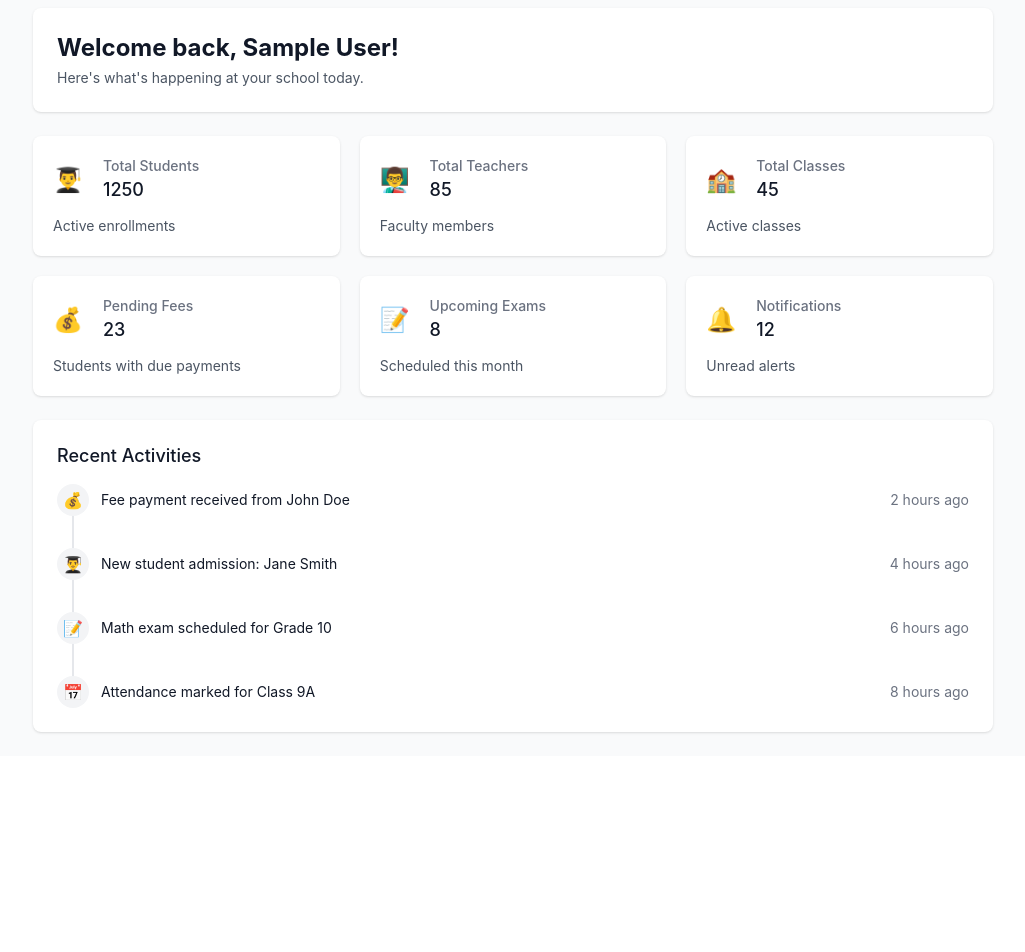
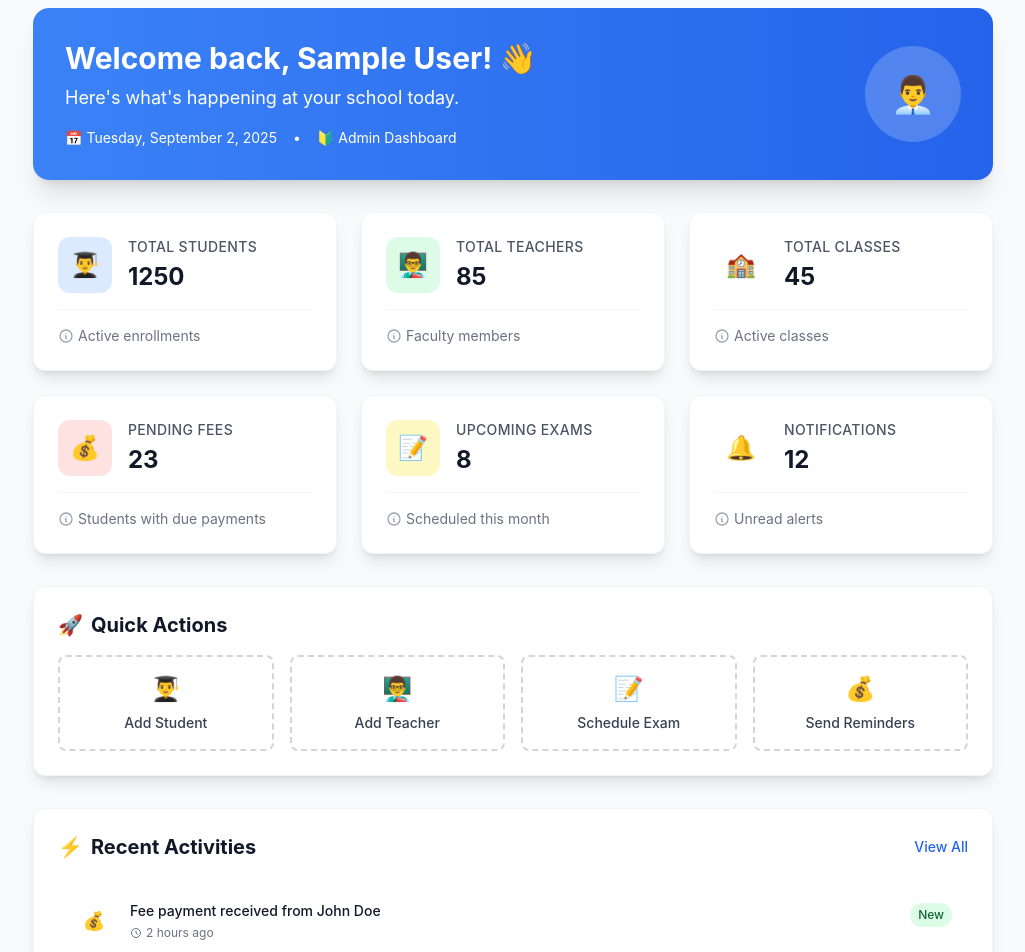
Before and after one commit to Rks950408/school, a React (Create React App) app: page /dashboard in a window 1280 px wide. Shown: the part 640-1592 px from the top of the page, without its empty margins (255-1280 px from the left). Before the commit the page ends 1396 px from the top, so only its background shows below. Built offline with nearby package versions, Linux system fonts and the light colour scheme; no server answers; sample sign-in values are in the browser's storage; the HTML template or start-up script is replaced by a standard one.

Commit message:
Improve Dashboard welcome section and stats cards
cgen-d188086fdc264a12a2aa464958600ee8

```diff
--- a/src/components/Dashboard.js
+++ b/src/components/Dashboard.js
@@ -46,22 +46,27 @@ const Dashboard = () => {
   };
 
   const StatCard = ({ title, value, icon, color, description }) => (
-    <div className="bg-white overflow-hidden shadow rounded-lg">
-      <div className="p-5">
-        <div className="flex items-center">
-          <div className="flex-shrink-0">
-            <div className={`text-2xl ${color}`}>{icon}</div>
+    <div className="bg-white overflow-hidden shadow-lg rounded-xl border border-gray-100 hover:shadow-xl transition-all duration-300 hover:-translate-y-1">
+      <div className="p-6">
+        <div className="flex items-center justify-between">
+          <div className="flex items-center space-x-4">
+            <div className={`p-3 rounded-xl ${color.replace('text-', 'bg-').replace('-600', '-100')}`}>
+              <span className={`text-2xl ${color}`}>{icon}</span>
             </div>
-          <div className="ml-5 w-0 flex-1">
-            <dl>
-              <dt className="text-sm font-medium text-gray-500 truncate">{title}</dt>
-              <dd className="text-lg font-medium text-gray-900">{value}</dd>
-            </dl>
+            <div>
+              <p className="text-sm font-medium text-gray-600 uppercase tracking-wide">{title}</p>
+              <p className="text-2xl font-bold text-gray-900 mt-1">{value}</p>
+            </div>
           </div>
         </div>
         {description && (
-          <div className="mt-3">
-            <p className="text-sm text-gray-600">{description}</p>
+          <div className="mt-4 pt-4 border-t border-gray-100">
+            <p className="text-sm text-gray-500 flex items-center">
+              <svg className="w-4 h-4 mr-1 text-gray-400" fill="none" stroke="currentColor" viewBox="0 0 24 24">
+                <path strokeLinecap="round" strokeLinejoin="round" strokeWidth={2} d="M13 16h-1v-4h-1m1-4h.01M21 12a9 9 0 11-18 0 9 9 0 0118 0z" />
+              </svg>
+              {description}
+            </p>
           </div>
         )}
       </div>
@@ -87,19 +92,35 @@ const Dashboard = () => {
   }
 
   return (
-    <div className="space-y-6">
+    <div className="space-y-8">
       {/* Welcome section */}
-      <div className="bg-white shadow rounded-lg p-6">
-        <h1 className="text-2xl font-bold text-gray-900">
-          Welcome back, {user?.name || user?.email}!
+      <div className="bg-gradient-to-r from-primary-500 to-primary-600 shadow-xl rounded-2xl p-8 text-white">
+        <div className="flex items-center justify-between">
+          <div>
+            <h1 className="text-3xl font-bold">
+              Welcome back, {user?.name || user?.email?.split('@')[0]}! 👋
             </h1>
-        <p className="mt-1 text-sm text-gray-600">
+            <p className="mt-2 text-primary-100 text-lg">
               Here's what's happening at your school today.
             </p>
+            <div className="mt-4 flex items-center space-x-4 text-sm text-primary-100">
+              <span>📅 {new Date().toLocaleDateString('en-US', { weekday: 'long', year: 'numeric', month: 'long', day: 'numeric' })}</span>
+              <span>•</span>
+              <span className="capitalize">🔰 {user?.role} Dashboard</span>
+            </div>
+          </div>
+          <div className="hidden md:block">
+            <div className="w-24 h-24 bg-white/20 rounded-full flex items-center justify-center">
+              <span className="text-4xl">
+                {user?.role === 'admin' ? '👨‍💼' : user?.role === 'teacher' ? '👨‍🏫' : '👨‍🎓'}
+              </span>
+            </div>
+          </div>
+        </div>
       </div>
 
       {/* Stats grid */}
-      <div className="grid grid-cols-1 gap-5 sm:grid-cols-2 lg:grid-cols-3">
+      <div className="grid grid-cols-1 gap-6 sm:grid-cols-2 lg:grid-cols-3">
         <StatCard
           title="Total Students"
           value={stats.totalStudents}
@@ -144,34 +165,71 @@ const Dashboard = () => {
         />
       </div>
 
+      {/* Quick Actions */}
+      {user?.role === 'admin' && (
+        <div className="bg-white shadow-lg rounded-xl border border-gray-100 p-6">
+          <h3 className="text-xl font-bold text-gray-900 mb-4 flex items-center">
+            <span className="mr-2">🚀</span>
+            Quick Actions
+          </h3>
+          <div className="grid grid-cols-2 md:grid-cols-4 gap-4">
+            <button className="flex flex-col items-center p-4 rounded-lg border-2 border-dashed border-gray-300 hover:border-primary-400 hover:bg-primary-50 transition-all duration-200">
+              <span className="text-2xl mb-2">👨‍🎓</span>
+              <span className="text-sm font-medium text-gray-700">Add Student</span>
+            </button>
+            <button className="flex flex-col items-center p-4 rounded-lg border-2 border-dashed border-gray-300 hover:border-primary-400 hover:bg-primary-50 transition-all duration-200">
+              <span className="text-2xl mb-2">👨‍🏫</span>
+              <span className="text-sm font-medium text-gray-700">Add Teacher</span>
+            </button>
+            <button className="flex flex-col items-center p-4 rounded-lg border-2 border-dashed border-gray-300 hover:border-primary-400 hover:bg-primary-50 transition-all duration-200">
+              <span className="text-2xl mb-2">📝</span>
+              <span className="text-sm font-medium text-gray-700">Schedule Exam</span>
+            </button>
+            <button className="flex flex-col items-center p-4 rounded-lg border-2 border-dashed border-gray-300 hover:border-primary-400 hover:bg-primary-50 transition-all duration-200">
+              <span className="text-2xl mb-2">💰</span>
+              <span className="text-sm font-medium text-gray-700">Send Reminders</span>
+            </button>
+          </div>
+        </div>
+      )}
+
       {/* Recent activities */}
-      <div className="bg-white shadow rounded-lg">
-        <div className="px-4 py-5 sm:p-6">
-          <h3 className="text-lg leading-6 font-medium text-gray-900 mb-4">
+      <div className="bg-white shadow-lg rounded-xl border border-gray-100">
+        <div className="px-6 py-6">
+          <div className="flex items-center justify-between mb-6">
+            <h3 className="text-xl font-bold text-gray-900 flex items-center">
+              <span className="mr-2">⚡</span>
               Recent Activities
             </h3>
+            <button className="text-primary-600 hover:text-primary-700 text-sm font-medium">
+              View All
+            </button>
+          </div>
           <div className="flow-root">
-            <ul className="-mb-8">
+            <ul className="space-y-4">
               {recentActivities.map((activity, index) => (
                 <li key={activity.id}>
-                  <div className="relative pb-8">
-                    {index !== recentActivities.length - 1 && (
-                      <span className="absolute top-4 left-4 -ml-px h-full w-0.5 bg-gray-200" />
-                    )}
-                    <div className="relative flex space-x-3">
-                      <div>
-                        <span className="h-8 w-8 rounded-full bg-gray-100 flex items-center justify-center">
-                          {getActivityIcon(activity.type)}
-                        </span>
+                  <div className="flex items-start space-x-4 p-4 rounded-lg hover:bg-gray-50 transition-colors duration-200">
+                    <div className="flex-shrink-0">
+                      <div className="h-10 w-10 rounded-full bg-gradient-to-r from-primary-100 to-primary-200 flex items-center justify-center">
+                        <span className="text-lg">{getActivityIcon(activity.type)}</span>
                       </div>
-                      <div className="min-w-0 flex-1 pt-1.5 flex justify-between space-x-4">
-                        <div>
-                          <p className="text-sm text-gray-900">{activity.message}</p>
                     </div>
-                        <div className="text-right text-sm whitespace-nowrap text-gray-500">
+                    <div className="flex-1 min-w-0">
+                      <p className="text-sm font-medium text-gray-900">
+                        {activity.message}
+                      </p>
+                      <div className="flex items-center mt-1 text-xs text-gray-500">
+                        <svg className="w-3 h-3 mr-1" fill="none" stroke="currentColor" viewBox="0 0 24 24">
+                          <path strokeLinecap="round" strokeLinejoin="round" strokeWidth={2} d="M12 8v4l3 3m6-3a9 9 0 11-18 0 9 9 0 0118 0z" />
+                        </svg>
                         {activity.time}
                       </div>
                     </div>
+                    <div className="flex-shrink-0">
+                      <span className="inline-flex items-center px-2 py-1 rounded-full text-xs font-medium bg-green-100 text-green-800">
+                        New
+                      </span>
                     </div>
                   </div>
                 </li>
```
Lines whose indentation alone changed are shown as unchanged.
